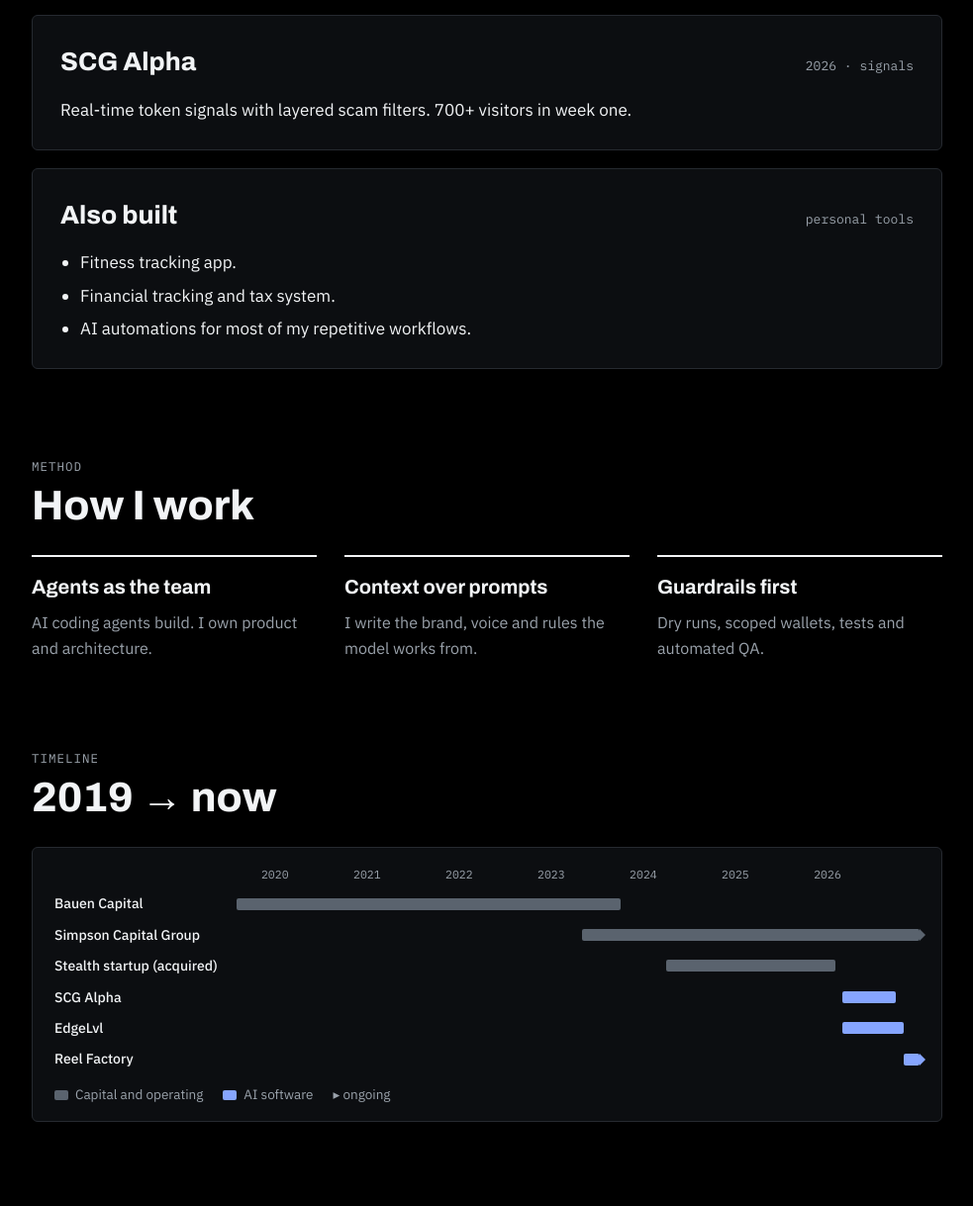
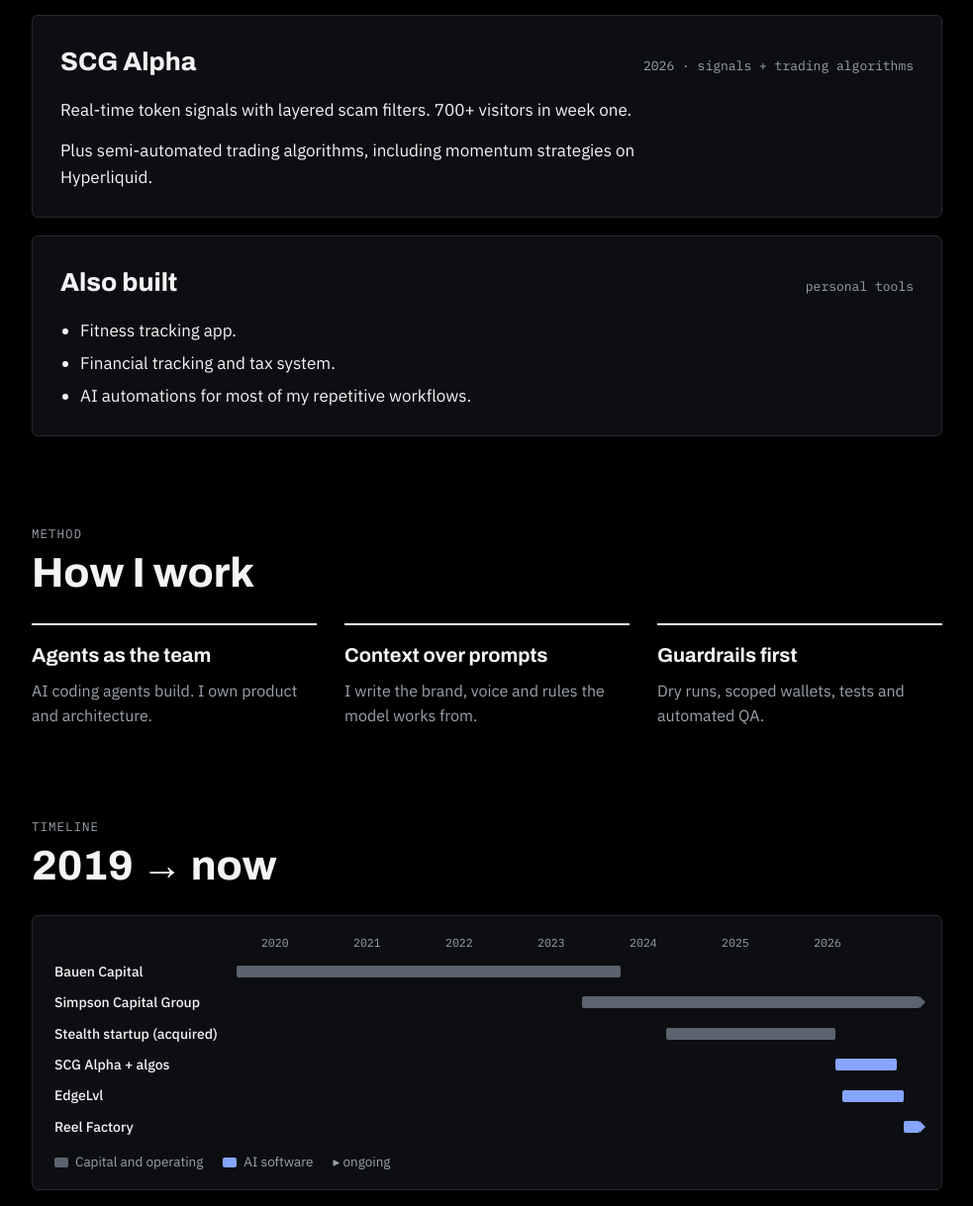
Before and after one commit to shanesimpson13/shanesimpson13.github.io, a plain HTML site: page index.html in a window 1280 px wide. Shown: the part 1464-2683 px from the top of the page at 99% size, without its empty margins (148-1131 px from the left). Drawn offline with Linux system fonts and the light colour scheme.

Commit message:
Add trading algorithms to SCG Alpha
Co-Authored-By: Claude Opus 5.5 <noreply@anthropic.com>

```diff
--- a/index.html
+++ b/index.html
@@ -200,9 +200,10 @@ img { max-width: 100%; }
         <article class="proj">
           <div class="proj-top">
             <h3>SCG Alpha</h3>
-            <span class="meta">2026 · signals</span>
+            <span class="meta">2026 · signals + trading algorithms</span>
           </div>
           <p>Real-time token signals with layered scam filters. 700+ visitors in week one.</p>
+          <p>Plus semi-automated trading algorithms, including momentum strategies on Hyperliquid.</p>
         </article>
 
         <article class="proj">
@@ -248,7 +249,7 @@ img { max-width: 100%; }
           <div class="g-row"><span class="g-name">Bauen Capital</span><div class="g-track"><div class="g-bar" style="left:0;width:56.18%"></div></div></div>
           <div class="g-row"><span class="g-name">Simpson Capital Group</span><div class="g-track"><div class="g-bar open" style="left:50.56%;width:49.44%"></div></div></div>
           <div class="g-row"><span class="g-name">Stealth startup (acquired)</span><div class="g-track"><div class="g-bar" style="left:62.92%;width:24.72%"></div></div></div>
-          <div class="g-row"><span class="g-name">SCG Alpha</span><div class="g-track"><div class="g-bar ai" style="left:88.76%;width:7.87%"></div></div></div>
+          <div class="g-row"><span class="g-name">SCG Alpha + algos</span><div class="g-track"><div class="g-bar ai" style="left:87.64%;width:8.99%"></div></div></div>
           <div class="g-row"><span class="g-name">EdgeLvl</span><div class="g-track"><div class="g-bar ai" style="left:88.76%;width:9.0%"></div></div></div>
           <div class="g-row"><span class="g-name">Reel Factory</span><div class="g-track"><div class="g-bar ai open" style="left:97.75%;width:2.25%"></div></div></div>
         </div>
```
